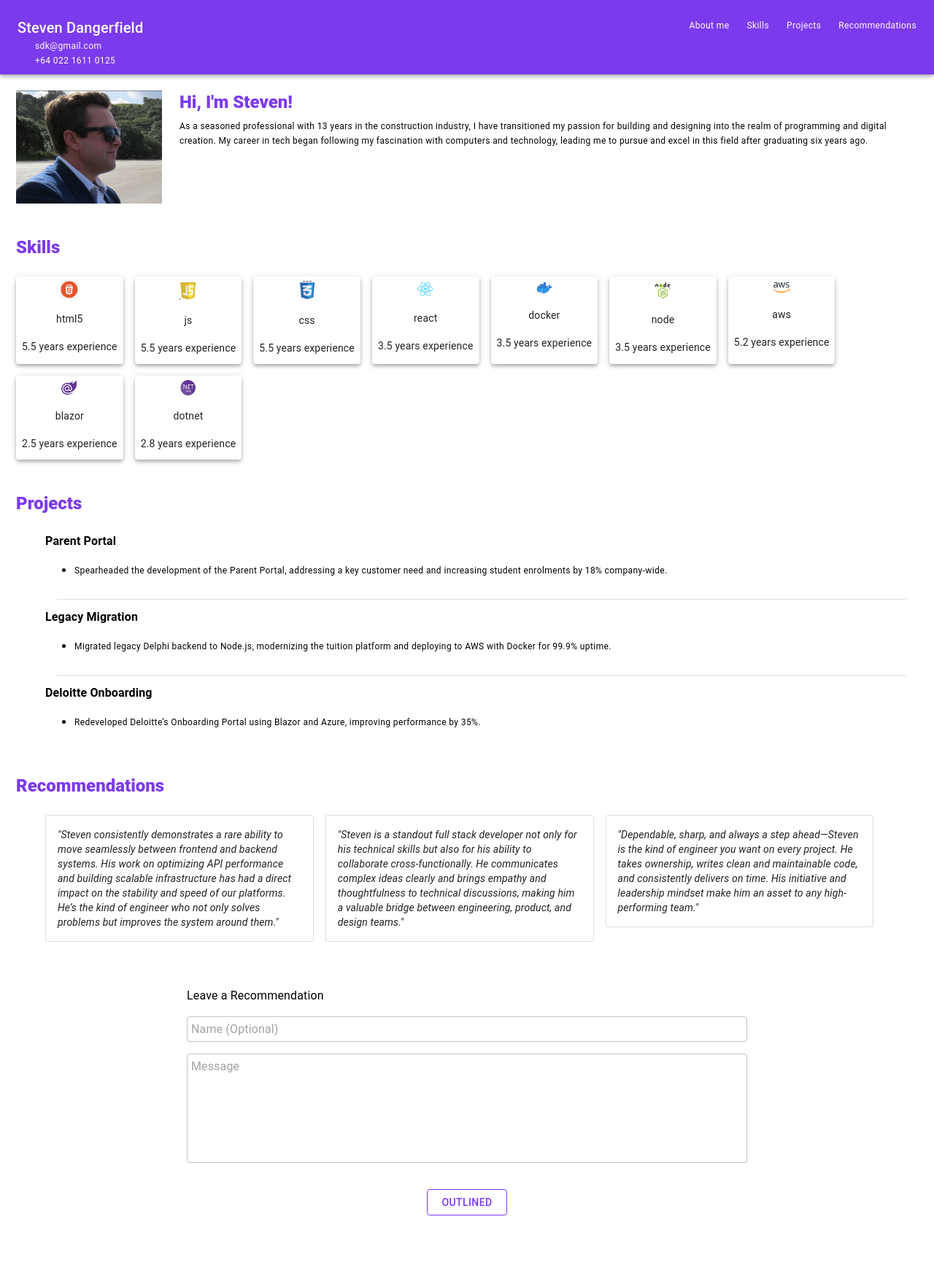
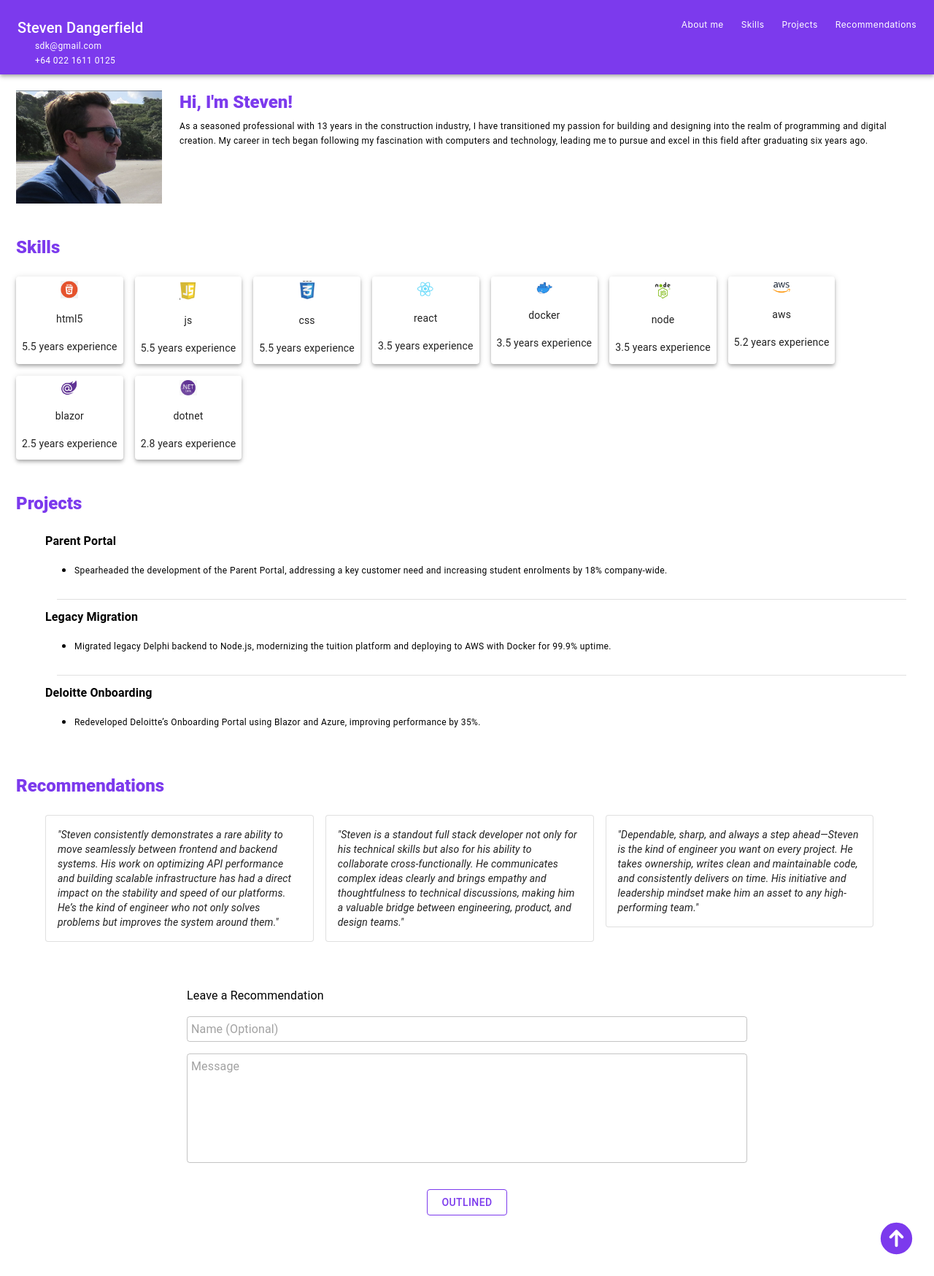
Before and after one commit to skerr4311/coursera-html-project, a React (Vite) app: page / in a window 1280 px wide. Shown: the whole page at 73% size. Before the commit the page ends 1706 px from the top, so only its background shows below. Built offline with nearby package versions, Linux system fonts and the light colour scheme; some icons are missing.

Commit message:
project complete

```diff
--- a/src/components/AppBar/AppBar.tsx
+++ b/src/components/AppBar/AppBar.tsx
@@ -4,6 +4,7 @@ import PhoneIcon from "@mui/icons-material/Phone";
 import type { FC } from "react";
 import {
   IconTextWrapper,
+  Link,
   LinkWrapper,
   NameContainer,
   SpaceBetween,
@@ -31,18 +32,10 @@ export const Bar: FC = () => {
           <SpaceBetween>
             <ContactInfo />
             <LinkWrapper>
-              <Typography variant="caption" color="inherit" component="div">
-                About me
-              </Typography>
-              <Typography variant="caption" color="inherit" component="div">
-                Skills
-              </Typography>
-              <Typography variant="caption" color="inherit" component="div">
-                Projects
-              </Typography>
-              <Typography variant="caption" color="inherit" component="div">
-                Recommendations
-              </Typography>
+              <Link>About me</Link>
+              <Link>Skills</Link>
+              <Link>Projects</Link>
+              <Link>Recommendations</Link>
             </LinkWrapper>
           </SpaceBetween>
         </Toolbar>
--- a/src/components/AppBar/style.ts
+++ b/src/components/AppBar/style.ts
@@ -24,3 +24,16 @@ export const LinkWrapper = styled("div")({
   gap: "24px",
   marginTop: "4px",
 });
+
+export const Link = styled("div")({
+  fontWeight: 400,
+  fontSize: "0.75rem",
+  lineHeigh: 1.66,
+  letterSpacing: "0.03333em",
+  color: "#fff",
+  ":hover": {
+    fontWeight: 600,
+    cursor: "pointer",
+    textDecoration: "underline",
+  },
+});
--- /dev/null
+++ b/src/components/Icon/HomeIcon.tsx
@@ -0,0 +1,20 @@
+import { SvgIcon } from "@mui/material";
+import type { FC } from "react";
+
+export const HomeIcon: FC = () => {
+  return (
+    <SvgIcon
+      viewBox="0 0 24 24"
+      sx={{ width: "63px", height: "63px", color: "#fff" }}
+    >
+      <path
+        d="M15 11.25l-3-3m0 0l-3 3m3-3v7.5M21 12a9 9 0 11-18 0 9 9 0 0118 0z"
+        stroke="currentColor"
+        strokeWidth="1.5"
+        strokeLinecap="round"
+        strokeLinejoin="round"
+        fill="rgb(124 58 237)"
+      />
+    </SvgIcon>
+  );
+};
--- a/src/components/Recommendations/LeaveARecommendation.tsx
+++ b/src/components/Recommendations/LeaveARecommendation.tsx
@@ -8,7 +8,7 @@ import {
   ModalContents,
   Text,
 } from "./style";
-import { Button, Modal, Typography } from "@mui/material";
+import { Modal, Typography } from "@mui/material";
 
 interface LeaveARecommendationProps {
   onNewRecommendation: (comment: string) => void;
--- a/src/components/Recommendations/style.ts
+++ b/src/components/Recommendations/style.ts
@@ -18,7 +18,7 @@ export const PaperContent = styled("div")({
 });
 
 export const InputWrapper = styled("div")({
-  padding: "40px 0px 40px 0",
+  padding: "40px 0px 0px 0",
   display: "flex",
   flexDirection: "column",
   alignItems: "center",
--- a/src/pages/Main/Main.tsx
+++ b/src/pages/Main/Main.tsx
@@ -6,6 +6,7 @@ import { Skills } from "../../components/Skills/Skills";
 import { Projects } from "../../components/Projects/Projects";
 import { Recommendations } from "../../components/Recommendations/Recommendations";
 import { LeaveARecommendation } from "../../components/Recommendations/LeaveARecommendation";
+import { HomeIcon } from "../../components/Icon/HomeIcon";
 
 const mockRecommendations = [
   "Steven consistently demonstrates a rare ability to move seamlessly between frontend and backend systems. His work on optimizing API performance and building scalable infrastructure has had a direct impact on the stability and speed of our platforms. He’s the kind of engineer who not only solves problems but improves the system around them.",
@@ -26,6 +27,16 @@ export const Main: FC = () => {
       <Projects />
       <Recommendations recommendations={recommendations} />
       <LeaveARecommendation onNewRecommendation={handleNewRecommendation} />
+      <div
+        style={{
+          display: "flex",
+          justifyContent: "right",
+          marginRight: "20px",
+          marginBottom: "20px",
+        }}
+      >
+        <HomeIcon />
+      </div>
     </Page>
   );
 };
```
